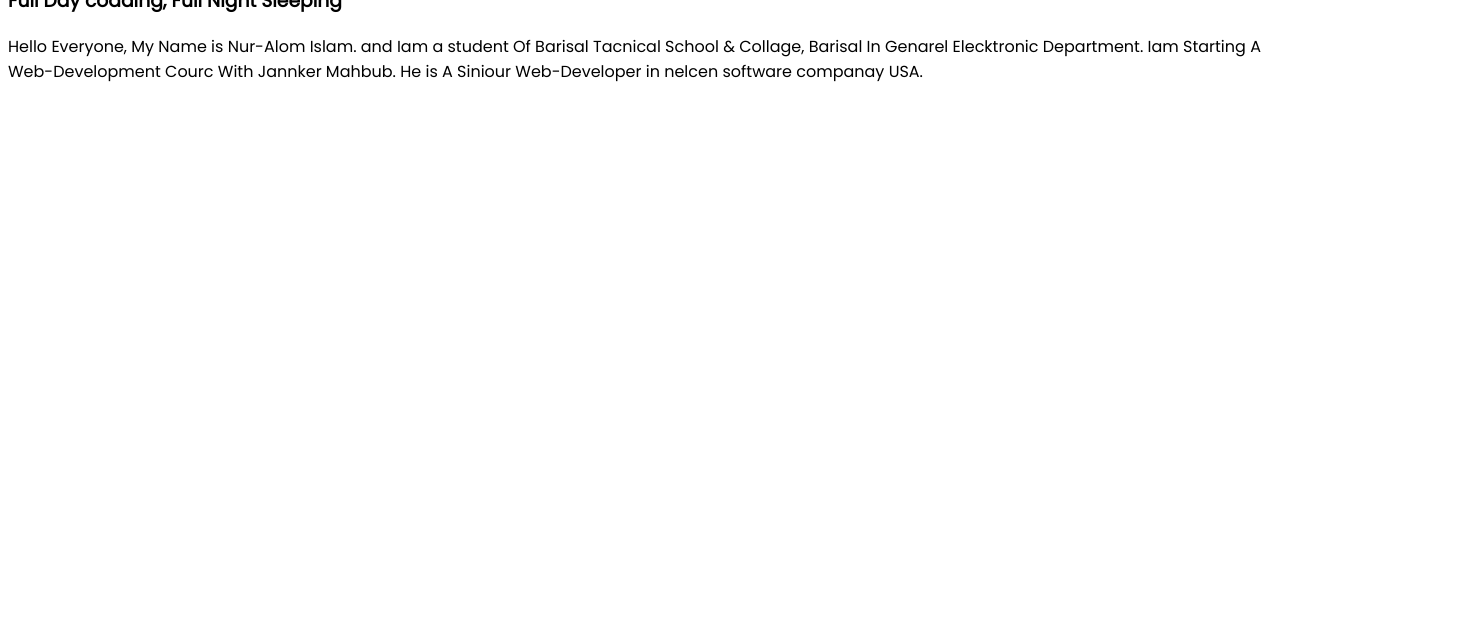
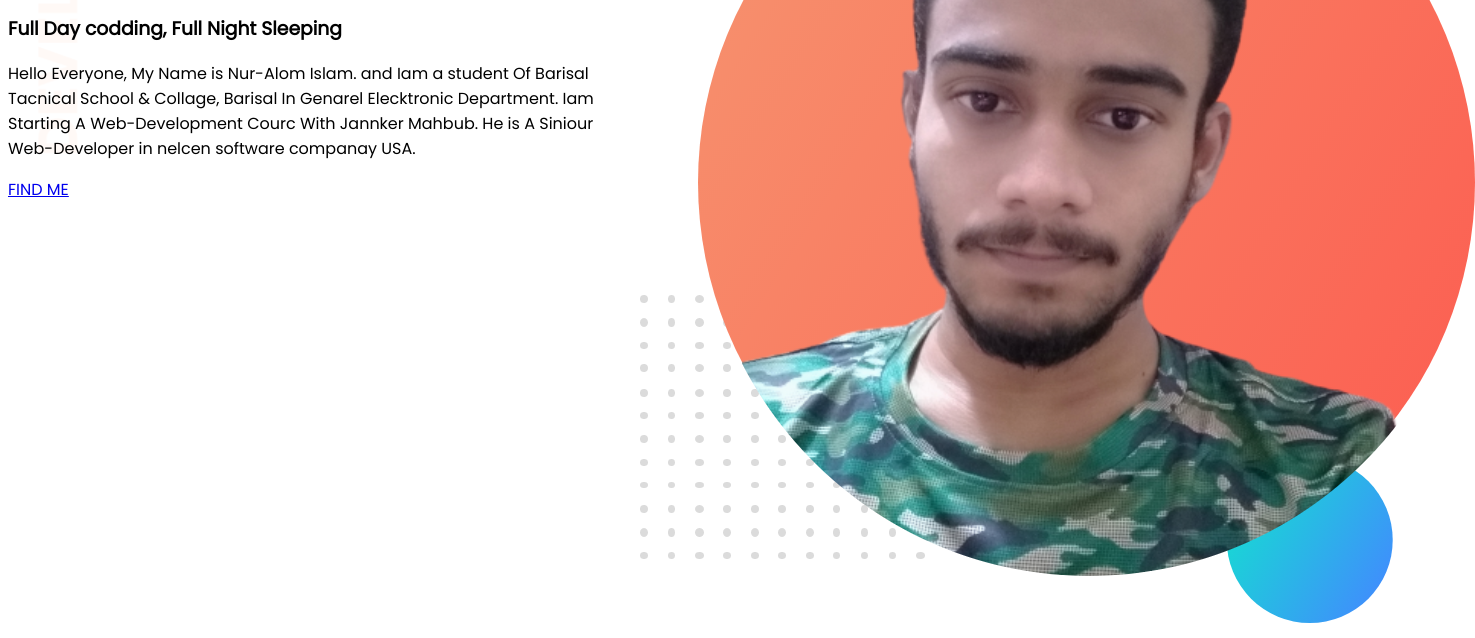
Before and after one commit to Nur-Alom/Nur-Alom-old, a plain HTML site: page index.html in a window 1280 px wide. Shown: the part 214-852 px from the top of the page, 1475 px wide, since content can reach past the window. Before the commit the page ends 800 px from the top, so only its background shows below. Drawn offline with Linux system fonts and the light colour scheme.

Commit message:
new added

```diff
--- a/index.html
+++ b/index.html
@@ -13,15 +13,25 @@
 </head>
 
 <body>
+    <section class="top">
+        <div class="half">
             <h1>Welcome To</h1>
             <h1>Nur-Alom World</h1>
             <h3>Full Day codding, Full Night Sleeping</h3>
             <p>
-        Hello Everyone, My Name is Nur-Alom Islam. and Iam a student Of Barisal Tacnical School & Collage, Barisal In
-        Genarel Elecktronic Department. Iam Starting A Web-Development Courc With Jannker Mahbub. He is A Siniour
+                Hello Everyone, My Name is Nur-Alom Islam. and Iam a student Of Barisal Tacnical School & Collage,
+                Barisal
+                In
+                Genarel Elecktronic Department. Iam Starting A Web-Development Courc With Jannker Mahbub. He is A
+                Siniour
                 Web-Developer in nelcen software companay USA.
             </p>
-    <img src="" alt="">
+            <a href="https://nur-alom.github.io/Developer-nur/">FIND ME</a>
+        </div>
+        <div class="half">
+            <img src="images/imeage.png" alt="">
+        </div>
+    </section>
 </body>
 
 </html>
--- a/style.css
+++ b/style.css
@@ -4,3 +4,13 @@ body{
 h1{
     font-size: 40px;
 }
+section{
+    display: flex;
+}
+.half{
+    width: 50%;
+}
+.top{
+    background-image: url(images/top-banner.png);
+    background-repeat: no-repeat;
+}
```
Lines whose indentation alone changed are shown as unchanged.
